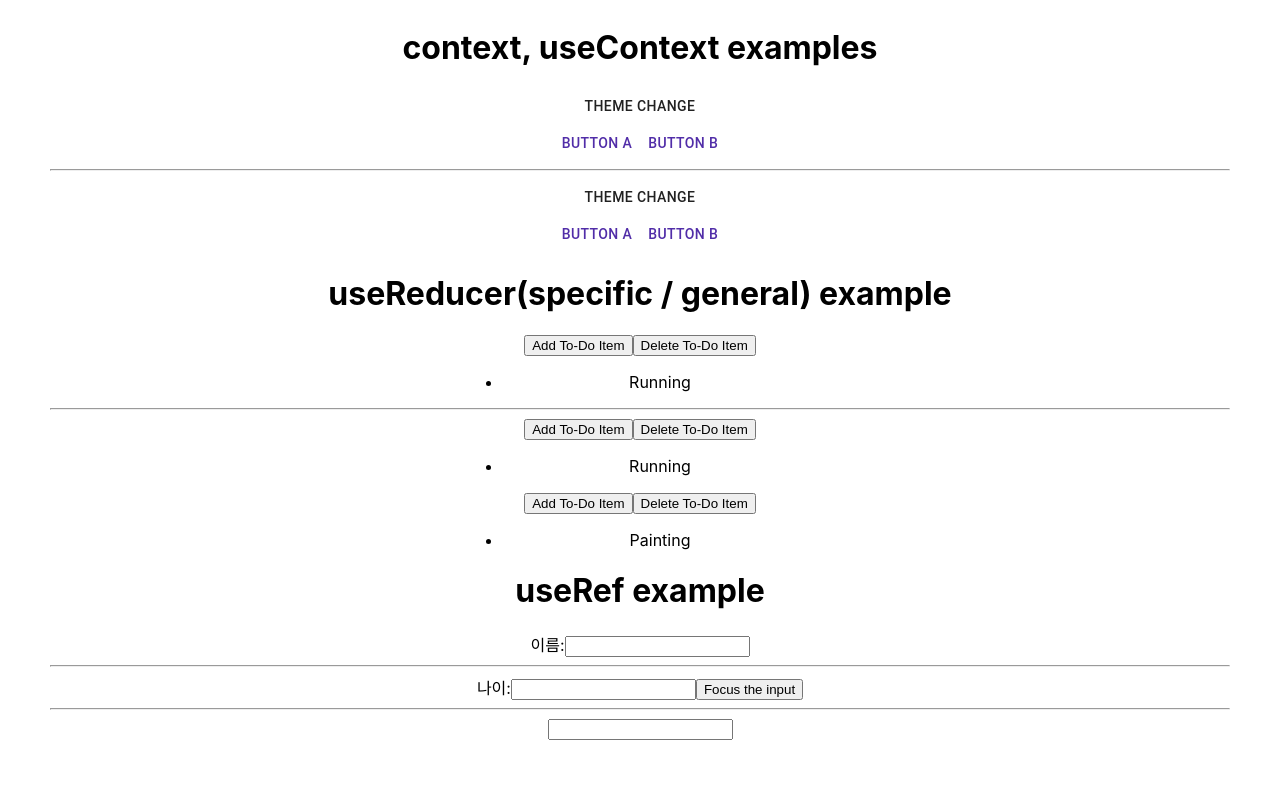
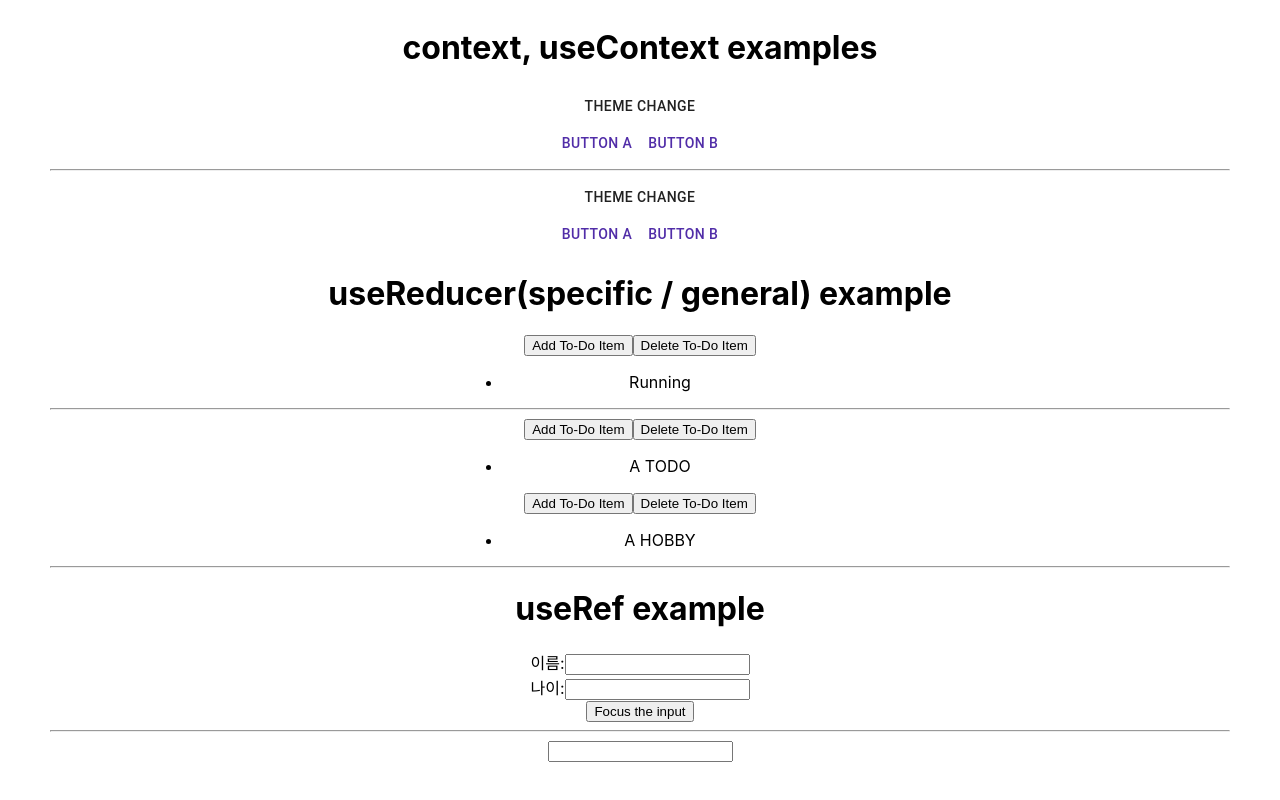
Before and after one commit to kibanana/study-react-hooks, a React (Create React App) app: page / in a window 1280 px wide. Shown: the part 809-1609 px from the top of the page. Built offline with nearby package versions, Linux system fonts and the light colour scheme.

Commit message:
Use useContext as combineReducers

```diff
--- a/src/App.js
+++ b/src/App.js
@@ -1,6 +1,9 @@
 import logo from './logo.svg';
 import './App.css';
-import React, { useRef, useEffect } from 'react';
+import React, { useRef, useEffect, useReducer, useMemo } from 'react';
+import { TODO, TODOCOUNT, HOBBY, HOBBYCOUNT, CURRENT_USER } from './action';
+import reducer from './reducer';
+import { ReducerContext } from './context';
 import HookExample from './components/HookExample';
 import EffectHook from './components/HookExample/EffectHook';
 import CustomHookExample1 from './components/HookExample/CustomHookExample1';
@@ -8,7 +11,7 @@ import CustomHookExample2 from './components/HookExample/CustomHookExample2';
 import ContextExample from './components/HookExample/ContextExample';
 import ContextHook from './components/HookExample/ContextHook';
 import ReducerHook from './components/HookExample/TodoReducerHook';
-import ReducerHookExample from './components/HookExample/ReducerHookExample';
+import ReducerHookTodoExample from './components/HookExample/ReducerHookTodoExample';
 import RefHookExample from './components/HookExample/RefHookExample';
 import FancyInput from './components/HookExample/FancyInput';
 import ReactCompoundSlider from './components/ReactCompoundSlider';
@@ -25,6 +28,11 @@ function App() {
   useEffect(() => {
     inputRef.current.focus();
   });
+
+  const initialValue = { [TODO]: ['A TODO'], [TODOCOUNT]: 0, [HOBBY]: ['A HOBBY'], [HOBBYCOUNT]: 0, [CURRENT_USER]: {} };
+
+  const [state, dispatch] = useReducer(reducer, initialValue);
+  const store = useMemo(() => [state, dispatch], [state]);
 
   return (
     <div className="App">
@@ -62,7 +70,10 @@ function App() {
           <h1>useReducer(specific / general) example</h1>
           <ReducerHook />
           <hr />
-          <ReducerHookExample />
+          <ReducerContext.Provider value={store}>
+            <ReducerHookTodoExample />
+            <hr />
+          </ReducerContext.Provider>
         </div>
         <div>
           <h1>useRef example</h1>
--- /dev/null
+++ b/src/action.js
@@ -0,0 +1,5 @@
+export const TODO = 'todos';
+export const TODOCOUNT = 'todoCount';
+export const HOBBY = 'hobbies';
+export const HOBBYCOUNT = 'hobbyCount';
+export const CURRENT_USER = 'currentUser';
--- a/src/components/HookExample/ReducerHookExample.jsx
+++ b/src/components/HookExample/ReducerHookTodoExample.jsx
@@ -1,16 +1,12 @@
-import React, { useReducer } from 'react';
-import reducer from './reducer';
+import React, { useContext } from 'react';
+import { ReducerContext } from '../../context';
+import { TODO, TODOCOUNT, HOBBY, HOBBYCOUNT } from '../../action';
 
 const todoList = ['Running', 'Have a time with a cat', 'Walk the riverside'];
 const hobbyList = ['Painting', 'Drawing', 'Shopping'];
-const TODO = 'todos';
-const TODOCOUNT = 'todoCount'
-const HOBBY = 'hobbies';
-const HOBBYCOUNT = 'hobbyCount'
-const initialState = { [TODO]: [todoList[0]], [TODOCOUNT]: 0, [HOBBY]: [hobbyList[0]], [HOBBYCOUNT]: 0 };
 
 export default function Todos() {
-    const [state, dispatch] = useReducer(reducer, initialState);
+    const [state, dispatch] = useContext(ReducerContext);
     const { todos, todoCount, hobbies, hobbyCount } = state;
 
     function handleAddClick(key, text) {
--- a/src/components/HookExample/RefHookExample.jsx
+++ b/src/components/HookExample/RefHookExample.jsx
@@ -16,11 +16,12 @@ export default function TextInputWithFocusButton() {
           이름:
           <input ref={inputNameEl} type="text" />
         </label>
-        <hr></hr>
+        <br />
         <label>
           나이:
           <input ref={inputAgeEl} type="number" />
         </label>
+        <br />
         <button onClick={onButtonClick}>Focus the input</button>
       </form>
     );
--- /dev/null
+++ b/src/context.jsx
@@ -0,0 +1,3 @@
+import React, { createContext } from 'react';
+
+export const ReducerContext = createContext();
```
Also changed, not shown: src/reducer.js (renamed from src/components/HookExample/reducer.js).
